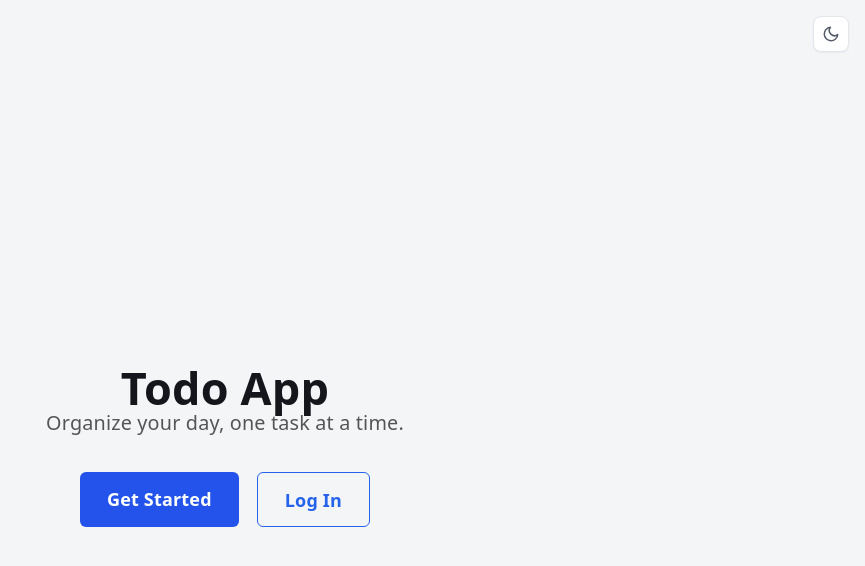
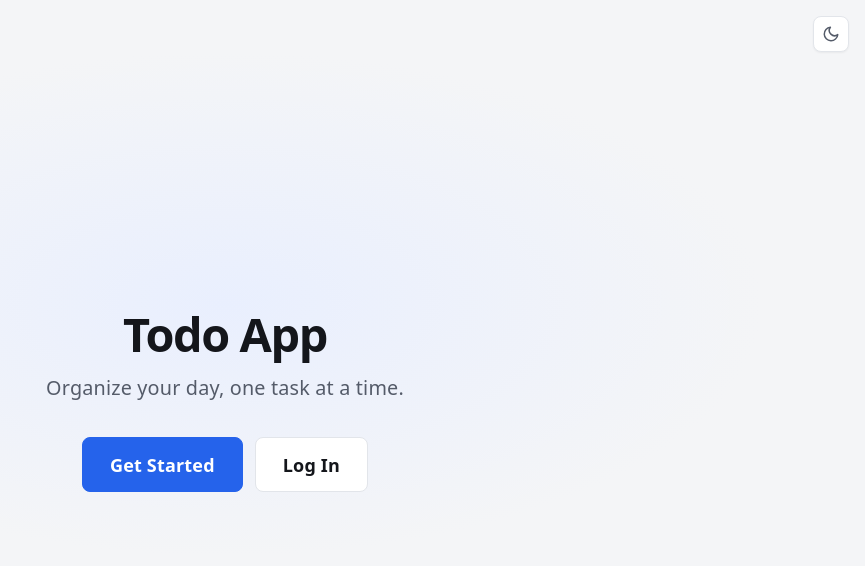
Before and after one commit to ditim15/Todo-List-App, a React (Vite) app in the folder client/: page / in a window 1280 px wide. Shown: the top 566 px of the page, without its empty margins (415-1280 px from the left). Built offline with nearby package versions, Linux system fonts and the light colour scheme; no server answers.

Commit message:
Themed the splash page with shared tokens

```diff
--- a/client/src/pages/static/Splash.css
+++ b/client/src/pages/static/Splash.css
@@ -4,42 +4,60 @@
     align-items: center;
     justify-content: center;
     min-height: 100vh;
+    padding: 2rem 16px;
+    box-sizing: border-box;
     text-align: center;
-    padding: 2rem;
-    font-family: system-ui, -apple-system, sans-serif;
+    /* Soft accent glow behind the heading; adapts to the theme via the tokens. */
+    background:
+        radial-gradient(ellipse 60% 45% at 50% 38%, var(--accent-soft), transparent 70%),
+        var(--canvas);
 }
 
 .splash-container h1 {
-    font-size: 2.5rem;
-    margin-bottom: 0.5rem;
+    margin: 0 0 0.75rem;
+    font-size: 2.6rem;
+    line-height: 1.15;
+    letter-spacing: -0.03em;
 }
 
 .splash-container p {
+    max-width: 400px;
+    margin-bottom: 2rem;
     font-size: 1.1rem;
-    color: #555;
-    margin-bottom: 2rem;
-    max-width: 400px;
+    color: var(--ink-2);
 }
 
 .splash-links {
     display: flex;
-    gap: 1rem;
+    flex-wrap: wrap;
+    justify-content: center;
+    gap: 12px;
 }
 
 .splash-links a {
     padding: 0.75rem 1.5rem;
-    border-radius: 6px;
+    border-radius: 8px;
     text-decoration: none;
     font-weight: 600;
 }
 
 .splash-links a:first-child {
-    background-color: #2453eb;
-    color: white;
+    background: var(--accent);
+    color: var(--on-accent);
+    border: 1px solid var(--accent);
+}
+
+.splash-links a:first-child:hover {
+    background: var(--accent-hover);
+    border-color: var(--accent-hover);
 }
 
 .splash-links a:last-child {
-    background-color: transparent;
-    color: #2563eb;
-    border: 1px solid #2563eb;
+    background: var(--surface);
+    color: var(--ink);
+    border: 1px solid var(--line);
 }
+
+.splash-links a:last-child:hover {
+    background: var(--surface-hover);
+}
```
